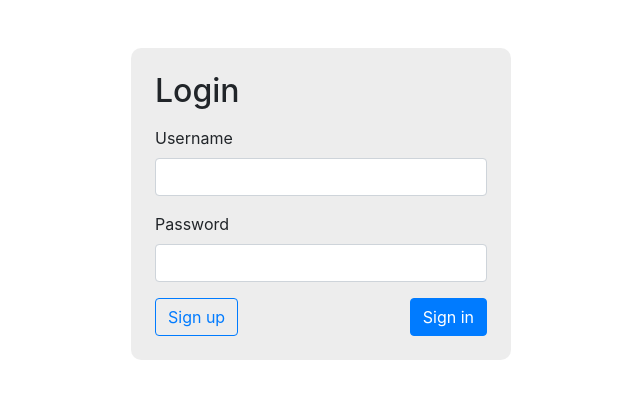
After one commit to Kotyarich/Forum_Command_Development, a Django app: page /login/ in a window 1280 px wide. The commit adds this page. Shown: the top 399 px of the page, without its empty margins (319-959 px from the left). Run offline with Django 3.2, Linux system fonts and the light colour scheme; some libraries are stand-ins or nearby versions.

Commit message:
[#11] Add login and register

```diff
--- /dev/null
+++ b/task_aggregator/aggregator/static/style.css
@@ -0,0 +1,4 @@
+.block {
+    background: rgba(0, 0, 0, 0.07);
+    border-radius: 10px;
+}
--- a/task_aggregator/aggregator/templates/base.html
+++ b/task_aggregator/aggregator/templates/base.html
@@ -1,3 +1,5 @@
+{% load static %}
+
 <!doctype html>
 <html lang="en">
   <head>
@@ -7,6 +9,8 @@
 
     <!-- Bootstrap CSS -->
     <link rel="stylesheet" href="https://maxcdn.bootstrapcdn.com/bootstrap/4.0.0/css/bootstrap.min.css" integrity="sha384-Gn5384xqQ1aoWXA+058RXPxPg6fy4IWvTNh0E263XmFcJlSAwiGgFAW/dAiS6JXm" crossorigin="anonymous">
+
+    <link rel="stylesheet" href="{% static 'style.css' %}" />
 
     <title>{% block title %}{% endblock %} &middot; TaskAggregator</title>
   </head>
--- /dev/null
+++ b/task_aggregator/aggregator/templates/login.html
@@ -0,0 +1,50 @@
+{% extends 'base.html' %}
+
+{% block title %}
+    Login
+{% endblock %}
+
+{% block content %}
+    <div class="container">
+        <div class="row">
+            <div class="col-4 offset-4 block mt-5 p-4">
+                <h2 class="mb-3">Login</h2>
+
+                {% if form.errors %}
+                    <div class="alert alert-danger" role="alert">
+                        Your username and password didn't match. Please try again.
+                    </div>
+                {% endif %}
+
+                {% if next %}
+                    {% if user.is_authenticated %}
+                        <div class="alert alert-danger" role="alert">
+                            Your account doesn't have access to this page. To proceed, please login with an account that
+                            has access.
+                        </div>
+                    {% else %}
+                        <div class="alert alert-danger" role="alert">
+                            Please login to see this page.
+                        </div>
+                    {% endif %}
+                {% endif %}
+
+                <form method="post" action="{% url 'login' %}">
+                    {% csrf_token %}
+
+                    <label for="id_username">Username</label>
+                    <input type="text" name="username" id="id_username" class="form-control" required>
+
+                    <label class="mt-3" for="id_password">Password</label>
+                    <input type="password" name="password" id="id_password" class="form-control" required>
+
+                    <a class="btn btn-outline-primary mt-3" href="{% url 'register' %}" role="button">Sign up</a>
+
+                    <button type="submit" class="btn btn-primary mt-3 float-right">Sign in</button>
+
+                    <input type="hidden" name="next" value="{{ next }}"/>
+                </form>
+            </div>
+        </div>
+    </div>
+{% endblock %}
--- a/task_aggregator/aggregator/views.py
+++ /dev/null
@@ -1,3 +0,0 @@
-# from django.shortcuts import render
-
-# Create your views here.
--- a/task_aggregator/task_aggregator/urls.py
+++ b/task_aggregator/task_aggregator/urls.py
@@ -1,26 +1,19 @@
-"""task_aggregator URL Configuration
-
-The `urlpatterns` list routes URLs to views. For more information please see:
-    https://docs.djangoproject.com/en/3.1/topics/http/urls/
-Examples:
-Function views
-    1. Add an import:  from my_app import views
-    2. Add a URL to urlpatterns:  path('', views.home, name='home')
-Class-based views
-    1. Add an import:  from other_app.views import Home
-    2. Add a URL to urlpatterns:  path('', Home.as_view(), name='home')
-Including another URLconf
-    1. Import the include() function: from django.urls import include, path
-    2. Add a URL to urlpatterns:  path('blog/', include('blog.urls'))
-"""
 from django.conf.urls.static import static
 from django.contrib import admin
+from django.contrib.auth import views as auth_views
 from django.urls import path
 from swagger_render.views import SwaggerUIView
+
+from aggregator.views.register import RegisterView
 
 urlpatterns = [
     path('admin/', admin.site.urls),
     path('swagger/', SwaggerUIView.as_view()),
+
+    path('login/', auth_views.LoginView.as_view(template_name='login.html', redirect_authenticated_user=True),
+         name='login'),
+    path('logout/', auth_views.LogoutView.as_view(), name='logout'),
+    path('register/', RegisterView.as_view(), name='register'),
 ]
 
 urlpatterns += static('/../docs/', document_root='docs')
```
Also changed, not shown: task_aggregator/aggregator/templates/register.html (added, +50 -0 lines), task_aggregator/aggregator/views/register.py (added, +15 -0 lines), task_aggregator/task_aggregator/settings.py (+9 -0 lines), task_aggregator/aggregator/views/__init__.py (added).
